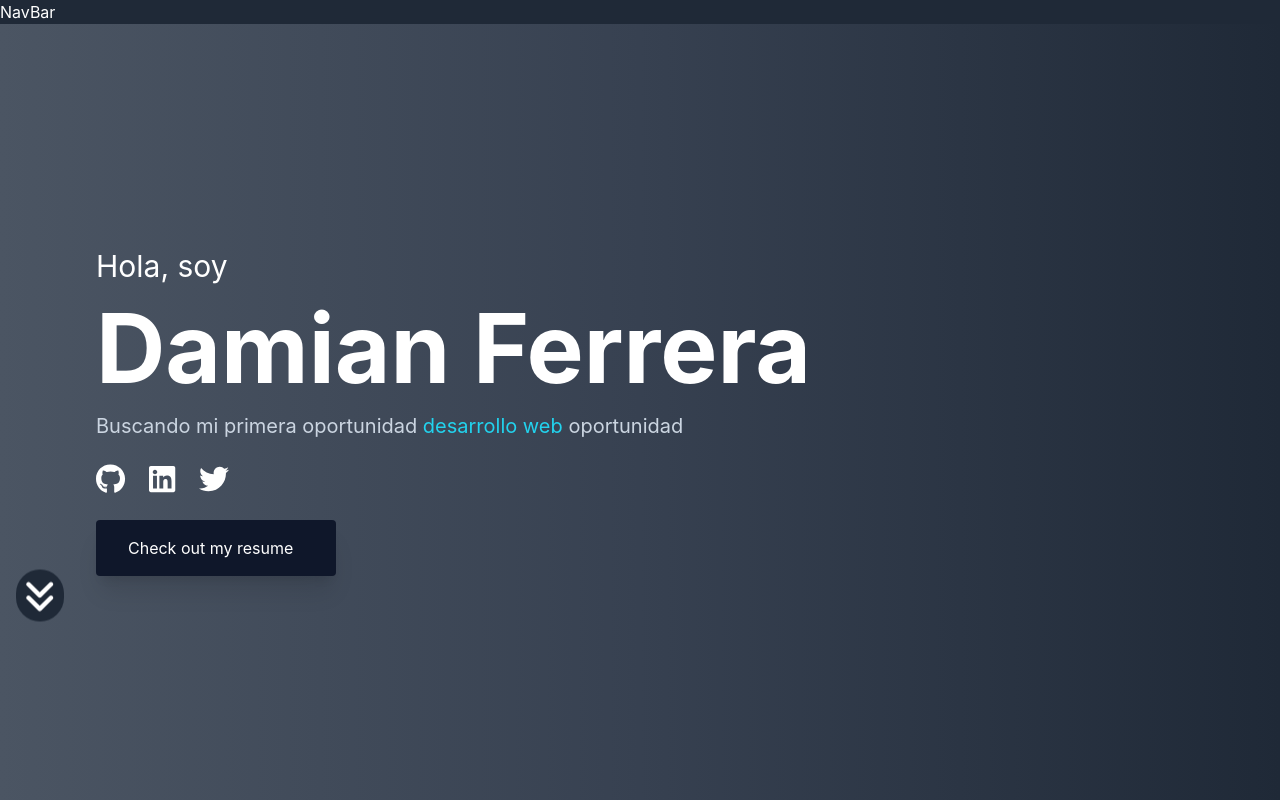
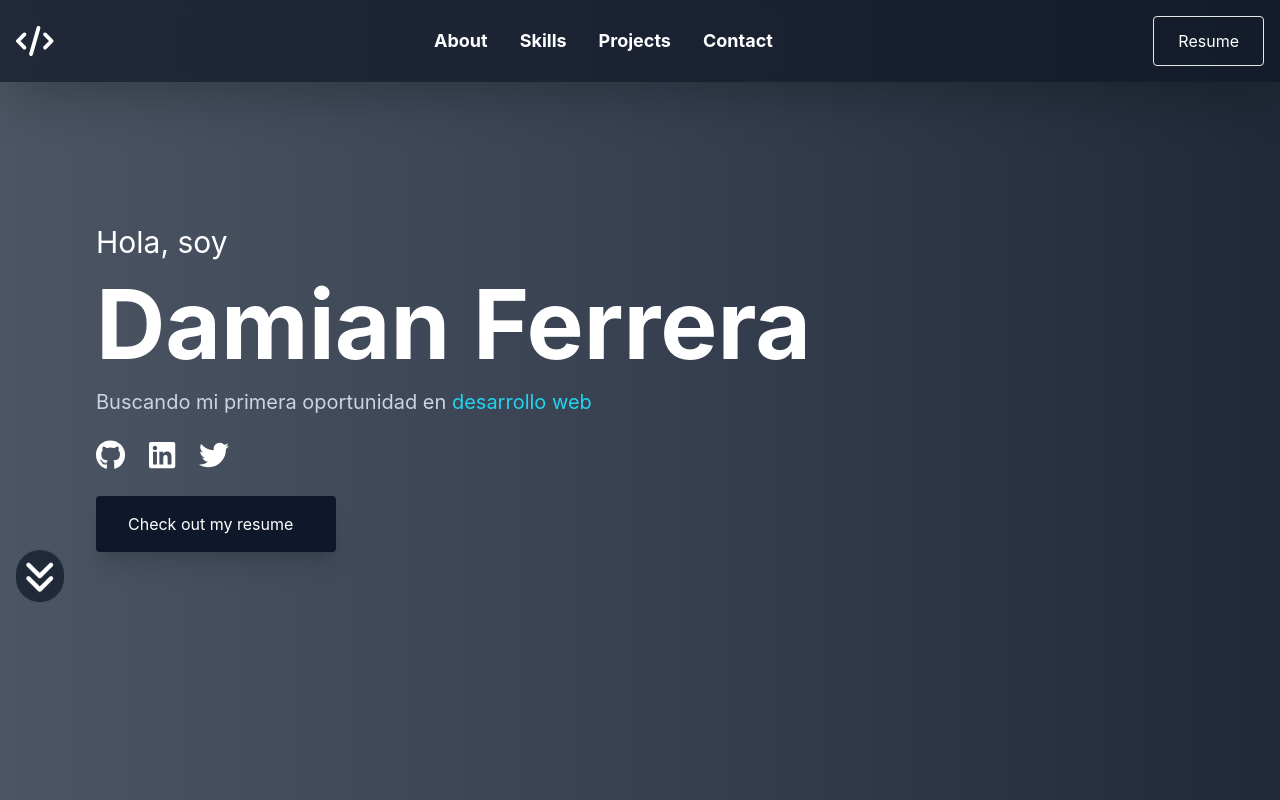
Before and after one commit to damianf2022/portfolio_vite, a React (Vite) app: page / in a window 1280 px wide. Shown: the top 800 px of the page. Built offline with nearby package versions, Linux system fonts and the light colour scheme.

Commit message:
agregando navbar

```diff
--- a/src/components/Home.jsx
+++ b/src/components/Home.jsx
@@ -13,7 +13,7 @@ export default function Home() {
                         <div>
                             <h4 className='lg:text-3xl mb-4'>Hola, soy</h4>
                             <h1 className="text-5xl font-bold md:text-6xl lg:text-7xl xl:text-8xl">Damian Ferrera</h1>
-                            <h2 className="lg:text-xl mt-4 text-slate-300">Buscando mi primera oportunidad <span className="text-cyan-400">desarrollo web</span> oportunidad</h2>
+                            <h2 className="lg:text-xl mt-4 text-slate-300">Buscando mi primera oportunidad en  <span className="text-cyan-400">desarrollo web</span> </h2>
                         </div>
                         <SocialMediaIcons />
                         <LinkBtn link={resume} linkText="Check out my resume" classes="mx-auto lg:mx-0 bg-slate-900 rounded shadow-xl px-8 py-4 w-60 hover:bg-sky-800 hover:scale-105 duration-200" />
--- a/src/components/NavBar.jsx
+++ b/src/components/NavBar.jsx
@@ -1,9 +1,75 @@
 import React from 'react'
+import { faBarsStaggered, faCode, faXmark } from "@fortawesome/free-solid-svg-icons";
+import { FontAwesomeIcon } from "@fortawesome/react-fontawesome";
+import { useState } from "react";
+import resume from "../Assets/DamianFerrera.pdf";
+
 
 const NavBar = () => {
+  const [responsiveNavbar, setResponsiveNavbar] = useState(false);
+
+  const handleNavbar = () => {
+    setResponsiveNavbar(!responsiveNavbar)
+  }
+
+  const navbar = [
+    {
+      id: 1,
+      liName: "About",
+      link: "#about",
+    },
+    {
+      id: 2,
+      liName: "Skills",
+      link: "#skills",
+    },
+    {
+      id: 3,
+      liName: "Projects",
+      link: "#projects",
+    },
+    {
+      id: 4,
+      liName: "Contact",
+      link: "#contact",
+    },
+  ];
   return (
-    <div>NavBar</div>
+    <header className='px-4 py-4 fixed left-0 right-0 mx-auto bg-gray-900 shadow-2xl z-50 md:backdrop-blur-xl md:bg-opacity-70'>
+      <nav className='container mx-auto flex justify-between items-center'>
+        <h2 className='cursor-default text-3xl'><FontAwesomeIcon icon={faCode} /></h2>
+
+        <ul className={(responsiveNavbar ? "left-0" : "-left-full") + " fixed bottom-0 top-20 bg-gray-900 bg-opacity-95 md:bg-transparent w-10/12 px-4 py-6 md:py-0 space-y-5 md:static md:flex md:space-y-0 md:gap-8 justify-center text-md font-bold xl:text-lg transition-left duration-200"}>
+          {navbar.map(navbarElement => {
+            return (
+              <li key={navbarElement.id} className="hover:md:translate-y-1 duration-100">
+                <a className="hover:text-cyan-500 duration-100" href={navbarElement.link}>{navbarElement.liName}</a>
+              </li>
+            )
+          })
+          }
+        </ul>
+        <div className='flex gap-8 items-center'>
+          <a href={resume}
+            alt="Damian Ferrera"
+            target="blank"
+            className='px-6 py-3 border rounded hover:rounded-lg hover:bg-cyan-800 duration-200'>Resume</a>
+          {/* Hamburger Menu - icon change */}
+          {responsiveNavbar ? (
+            <button className='md:hidden'
+              onClick={handleNavbar}>
+              <FontAwesomeIcon icon={faXmark} className='text-4xl cursor-pointer hover:text-red-600 duration-100' />
+            </button>
+          ) : (
+            <button className='md:hidden'
+              onClick={handleNavbar}>
+              <FontAwesomeIcon icon={faBarsStaggered} className='text-4xl cursor-pointer hover:text-cyan-600 duration-100' />
+            </button>
+          )
+          }
+        </div>
+      </nav>
+    </header>
   )
 }
-
 export default NavBar
```
